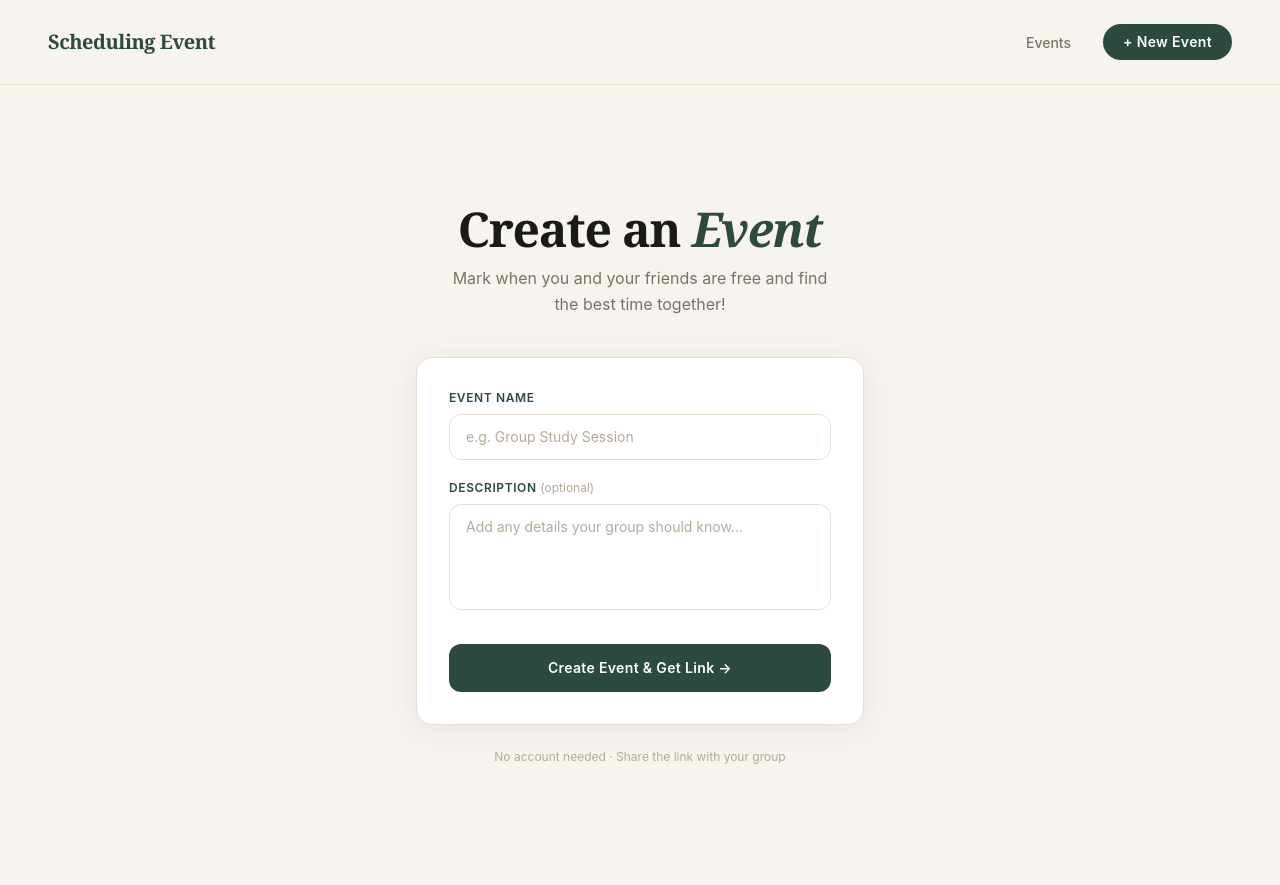
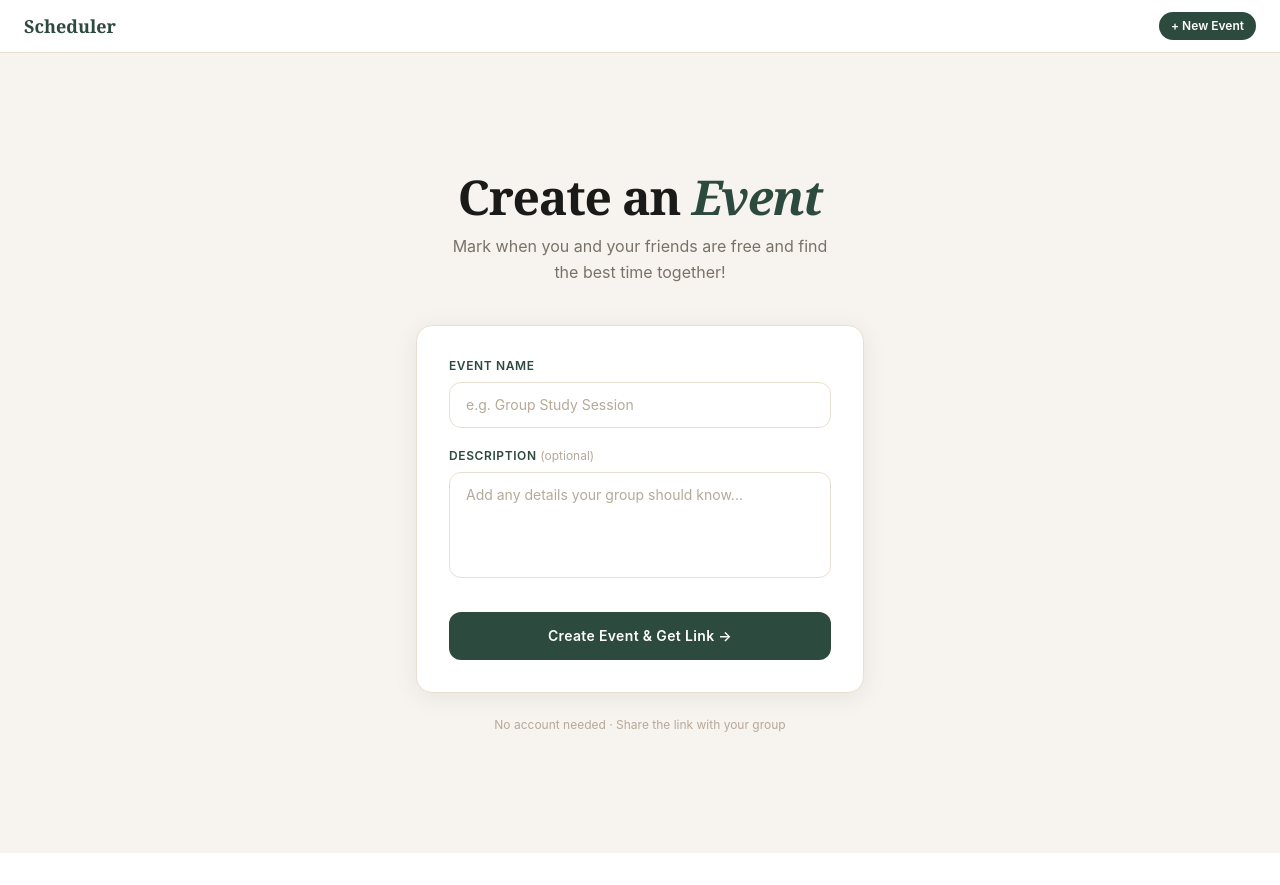
Before and after one commit to Dylansayhj/Event-Scheduling, a React (Create React App) app in the folder my-tailwind-app/: page / in a window 1280 px wide. After the commit the page ends 853 px from the top, so only its background shows below. Built offline with nearby package versions, Linux system fonts and the light colour scheme.

Commit message:
updated navbar functionality

```diff
--- a/my-tailwind-app/src/components/Navbar.jsx
+++ b/my-tailwind-app/src/components/Navbar.jsx
@@ -1,101 +1,53 @@
-import { useState } from "react";
-import { Link } from "react-router-dom";
+import { Link, useLocation } from "react-router-dom";
 
-const defaultLinks = [
-  { label: "Events", to: "/events" },
-];
+export default function Navbar({ eventName, eventId }) {
+  const location = useLocation();
+  const isEventPage = location.pathname.startsWith("/event/");
+  const shareUrl = eventId ? `${window.location.origin}/event/${eventId}` : null;
 
-export default function Navbar({
-  logo = "Scheduling Event",
-  links = defaultLinks,
-  ctaLabel = "+ New Event",
-  onCtaClick,
-  ctaTo,
-}) {
-  const [menuOpen, setMenuOpen] = useState(false);
-
-  const logoParts = logo.split("·");
-
-  const ctaClass =
-    "bg-[#2d4a3e] hover:bg-[#3d6455] text-white px-5 py-2 rounded-full text-sm font-semibold tracking-wide transition-all duration-200 hover:-translate-y-px";
-
-  const linkClass =
-    "text-[#7a7268] hover:text-[#2d4a3e] text-sm font-medium no-underline transition-colors duration-200";
+  const handleCopy = () => {
+    if (shareUrl) navigator.clipboard.writeText(shareUrl);
+  };
 
   return (
-    <nav className="relative flex items-center justify-between px-12 py-6 bg-[#f7f3ee] border-b border-[#e8dfd3]">
-      {/* Logo */}
-      <Link to="/" className="font-serif text-xl font-bold text-[#2d4a3e] tracking-tight no-underline">
-        {logoParts.map((part, i) => (
-          <span key={i}>
-            {part}
-            {i < logoParts.length - 1 && (
-              <span className="text-[#b5956a]">·</span>
-            )}
-          </span>
-        ))}
-      </Link>
+    <nav className="sticky top-0 z-[100] flex items-center justify-between px-6 py-3 bg-white border-b border-[#e8dfd3]">
+      <div className="flex items-center gap-2 min-w-0">
+        <Link
+          to="/"
+          className="font-serif font-bold text-lg text-[#2d4a3e] shrink-0 no-underline hover:opacity-70 transition-opacity"
+        >
+          Scheduler
+        </Link>
 
-      {/* Desktop links */}
-      <ul className="hidden md:flex items-center gap-8 list-none m-0 p-0">
-        {links.map((link, i) => (
-          <li key={i}>
-            <Link to={link.to} className={linkClass}>
-              {link.label}
-            </Link>
-          </li>
-        ))}
-        <li>
-          {ctaTo ? (
-            <Link to={ctaTo} className={ctaClass}>
-              {ctaLabel}
-            </Link>
-          ) : (
-            <button className={ctaClass} onClick={onCtaClick}>
-              {ctaLabel}
-            </button>
-          )}
-        </li>
-      </ul>
+        {isEventPage && eventName && (
+          <>
+            <span className="text-[#e8dfd3] text-lg shrink-0">›</span>
+            <span className="text-sm text-[#7a7268] font-medium truncate">
+              {eventName}
+            </span>
+          </>
+        )}
+      </div>
 
-      {/* Mobile hamburger */}
-      <button
-        className="md:hidden flex flex-col gap-1.5 p-1 text-[#2d4a3e]"
-        onClick={() => setMenuOpen((prev) => !prev)}
-        aria-label="Toggle menu"
-      >
-        <span className={`block w-6 h-0.5 bg-current transition-all duration-200 ${menuOpen ? "rotate-45 translate-y-2" : ""}`} />
-        <span className={`block w-6 h-0.5 bg-current transition-all duration-200 ${menuOpen ? "opacity-0" : ""}`} />
-        <span className={`block w-6 h-0.5 bg-current transition-all duration-200 ${menuOpen ? "-rotate-45 -translate-y-2" : ""}`} />
-      </button>
+      {/* Right — actions */}
+      <div className="flex items-center gap-2 shrink-0">
+        {isEventPage && shareUrl && (
+          <button
+            onClick={handleCopy}
+            className="flex items-center gap-1.5 bg-[#f7f3ee] hover:bg-[#e8dfd3] border border-[#e8dfd3] text-[#2d4a3e] text-xs font-semibold px-3 py-1.5 rounded-full transition-colors duration-200"
+          >
+            <span>🔗</span>
+            Copy Link
+          </button>
+        )}
+        <Link
+          to="/"
+          className="bg-[#2d4a3e] hover:bg-[#3d6455] text-white text-xs font-semibold px-3 py-1.5 rounded-full transition-colors duration-200 no-underline"
+        >
+          + New Event
+        </Link>
+      </div>
 
-      {/* Mobile dropdown */}
-      {menuOpen && (
-        <div className="absolute top-full left-0 right-0 bg-[#f7f3ee] border-b border-[#e8dfd3] px-12 py-6 flex flex-col gap-4 md:hidden z-50">
-          {links.map((link, i) => (
-            <Link
-              key={i}
-              to={link.to}
-              className={linkClass}
-              onClick={() => setMenuOpen(false)}
-            >
-              {link.label}
-            </Link>
-          ))}
-          {ctaTo ? (
-            <Link to={ctaTo} className={ctaClass + " text-center"} onClick={() => setMenuOpen(false)}>
-              {ctaLabel}
-            </Link>
-          ) : (
-            <button
-              className={ctaClass}
-              onClick={() => { onCtaClick?.(); setMenuOpen(false); }}
-            >
-              {ctaLabel}
-            </button>
-          )}
-        </div>
-      )}
     </nav>
   );
 }
```
